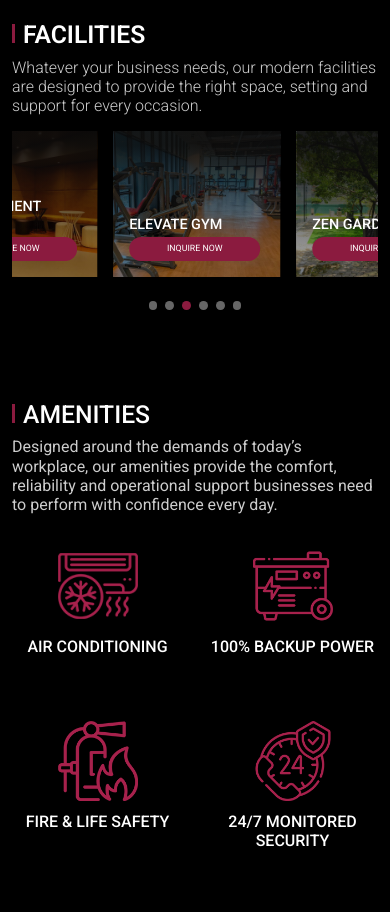
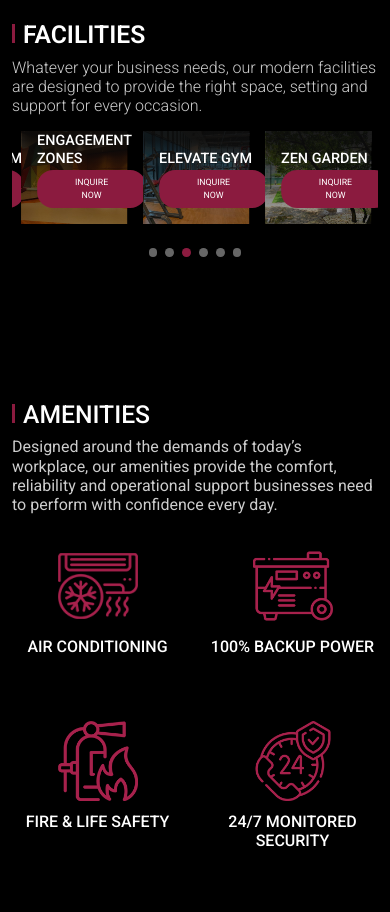
Before and after one commit to Kites-Global/accessrealities, a Next.js app: page / in a window 390 px wide. Shown: the part 3280-4192 px from the top of the page. Built offline with nearby package versions, Linux system fonts and the light colour scheme.

Commit message:
feat: footer logo

```diff
--- a/src/app/globals.css
+++ b/src/app/globals.css
@@ -1696,7 +1696,7 @@ h6 {
   .facility-embla-carousel {
     .embla {
       .embla__slide {
-        flex: 0 0 50%;
+        flex: 0 0 33.3333%;
       }
     }
   }
@@ -1742,6 +1742,13 @@ h6 {
     color: #737373;
     font-weight: 300;
     line-height: 1.8;
+  }
+}
+
+@media (max-width: 767px) {
+  footer .col-md-2:first-child img {
+    width: 250px;
+    height: auto;
   }
 }
 
```
